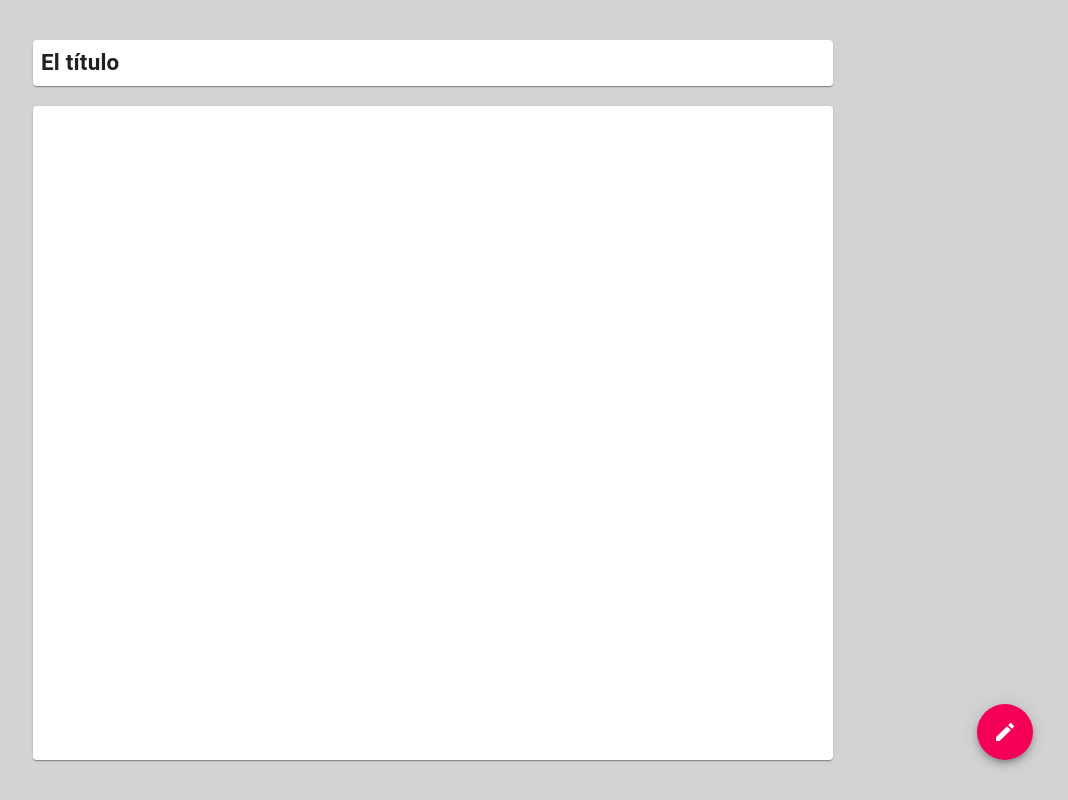
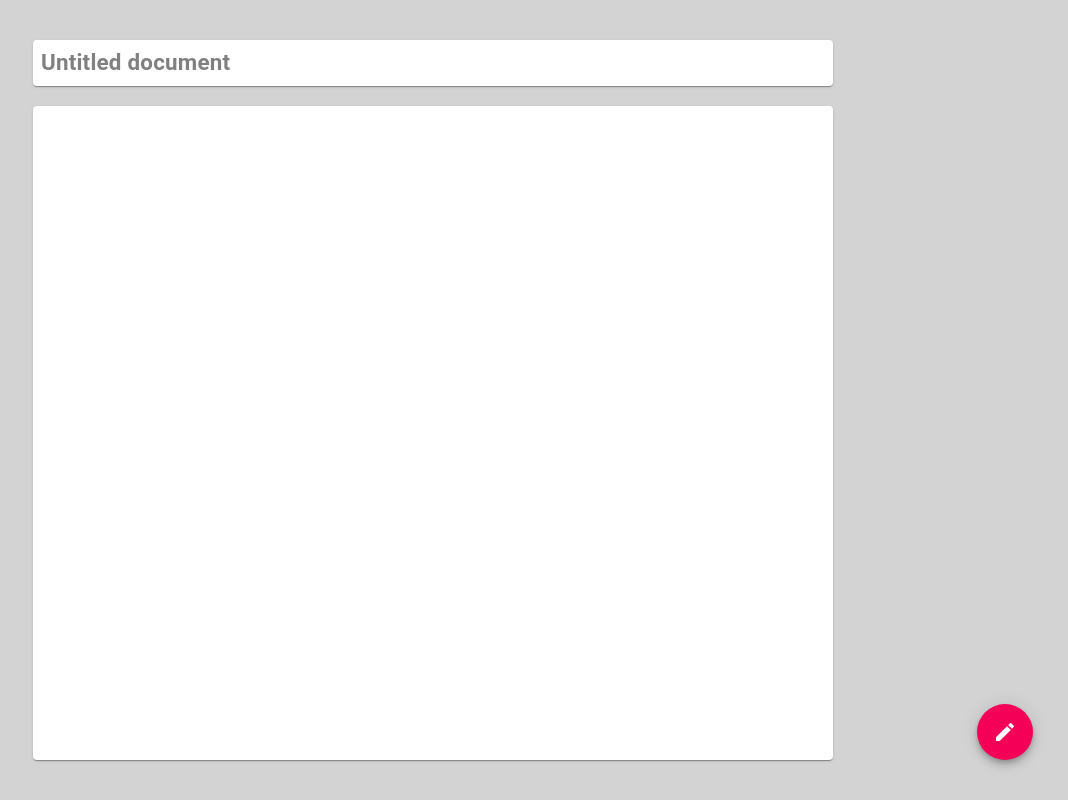
Before and after one commit to sebasgavi/192-adv-react-with-firebase, a React (Create React App) app: page / in a window 1280 px wide. Shown: the whole page, without its empty margins (207-1275 px from the left). Built offline with nearby package versions, Linux system fonts and the light colour scheme.

Commit message:
title state on blur

```diff
--- a/src/containers/App/App.js
+++ b/src/containers/App/App.js
@@ -5,6 +5,7 @@ import { EditRounded as EditIcon, RemoveRedEyeRounded as EyeIcon } from '@materi
 
 function App() {
   const [ isEditable, setEditable ] = React.useState(false);
+  const [ title, setTitle ] = React.useState('');
 
   const classes = useStyles();
 
@@ -12,13 +13,20 @@ function App() {
     setEditable((previousValue) => !previousValue);
   }
 
+  const handleTitleBlur = (event) => {
+    console.log('title blur', event.target.innerText);
+    setTitle(event.target.innerText);
+  }
+
   return (
     <div className={classes.root}>
       <div className={classes.container}>
 
         <Paper>
-          <Typography contentEditable={isEditable} className={classes.title}>
-            El título
+          <Typography contentEditable={isEditable}
+            className={classes.title + ' ' + (!title && classes.empty)}
+            onBlur={handleTitleBlur}>
+            {title || 'Untitled document'}
           </Typography>
         </Paper>
 
@@ -29,8 +37,7 @@ function App() {
 
       <Fab color="secondary" aria-label="edit" className={classes.fab}
         onClick={handleEditClick}>
-        {isEditable && <EyeIcon />}
-        {!isEditable && <EditIcon />}
+        {isEditable ? <EyeIcon /> : <EditIcon />}
       </Fab>
     </div>
   );
@@ -65,6 +72,9 @@ const useStyles = makeStyles((theme) => {
       fontWeight: 'bold',
       padding: '6px 8px',
     },
+    empty: {
+      color: 'gray',
+    },
     document: {
       marginTop: 20,
       flexBasis: 'auto',
@@ -74,7 +84,7 @@ const useStyles = makeStyles((theme) => {
       position: 'fixed',
       right: 40,
       bottom: 40,
-    }
+    },
   }
 });
 
```
